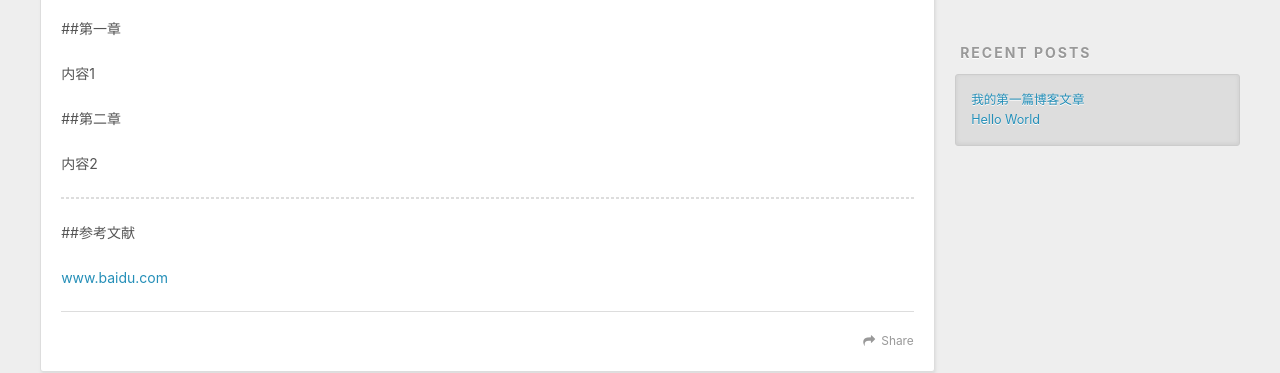
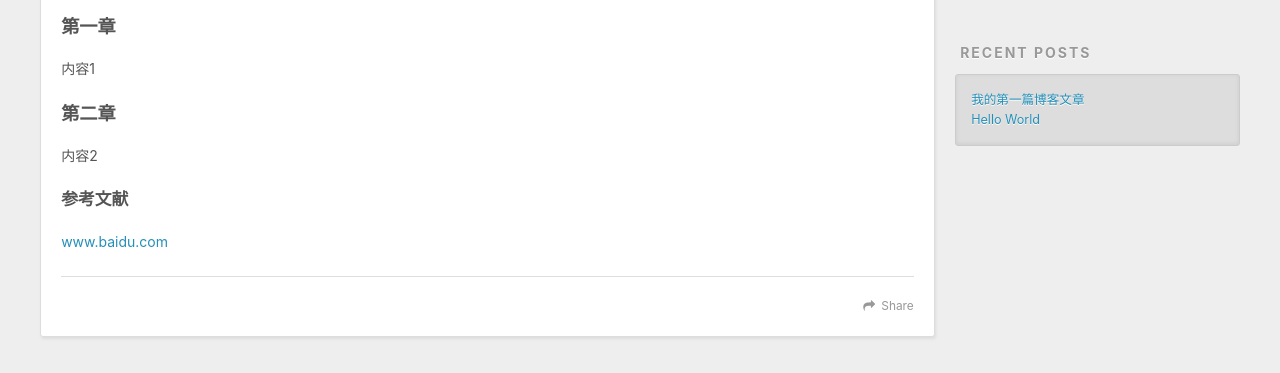
Before and after one commit to diamondstack/diamondstack.github.io, a plain HTML site: page index.html in a window 1280 px wide. Shown: the part 435-808 px from the top of the page. Drawn offline with nearby package versions, Linux system fonts and the light colour scheme.

Commit message:
Site updated: 2020-03-04 21:30:26

```diff
--- a/index.html
+++ b/index.html
@@ -86,18 +86,14 @@
 
     <div class="article-entry" itemprop="articleBody">
 
-        <p>##第一章</p>
-<p>内容1</p>
-<p>##第二章</p>
-<p>内容2</p>
-<hr>
-<p>##参考文献</p>
-<p><a href="http://www.baidu.com" target="_blank" rel="noopener">www.baidu.com</a></p>
+        <h3 id="第一章"><a href="#第一章" class="headerlink" title="第一章"></a>第一章</h3><p>内容1</p>
+<h3 id="第二章"><a href="#第二章" class="headerlink" title="第二章"></a>第二章</h3><p>内容2</p>
+<h4 id="参考文献"><a href="#参考文献" class="headerlink" title="参考文献"></a>参考文献</h4><p><a href="http://www.baidu.com" target="_blank" rel="noopener">www.baidu.com</a></p>
 
 
     </div>
     <footer class="article-footer">
-      <a data-url="http://yoursite.com/2020/03/04/%E6%88%91%E7%9A%84%E7%AC%AC%E4%B8%80%E7%AF%87%E5%8D%9A%E5%AE%A2%E6%96%87%E7%AB%A0/" data-id="ck7d93oxl0001fgty2waw0x5a" class="article-share-link">Share</a>
+      <a data-url="http://yoursite.com/2020/03/04/%E6%88%91%E7%9A%84%E7%AC%AC%E4%B8%80%E7%AF%87%E5%8D%9A%E5%AE%A2%E6%96%87%E7%AB%A0/" data-id="ck7dcz60400010sty6ggi6jnb" class="article-share-link">Share</a>
 
 
     </footer>
@@ -146,7 +142,7 @@
 
     </div>
     <footer class="article-footer">
-      <a data-url="http://yoursite.com/2020/03/04/hello-world/" data-id="ck7d93oxe0000fgtyhg3375er" class="article-share-link">Share</a>
+      <a data-url="http://yoursite.com/2020/03/04/hello-world/" data-id="ck7dcz5zk00000sty67mq641s" class="article-share-link">Share</a>
 
 
     </footer>
```
Also changed, not shown: 2020/03/04/hello-world/index.html (+1 -1 lines), 2020/03/04/我的第一篇博客文章/index.html (+7 -11 lines).
